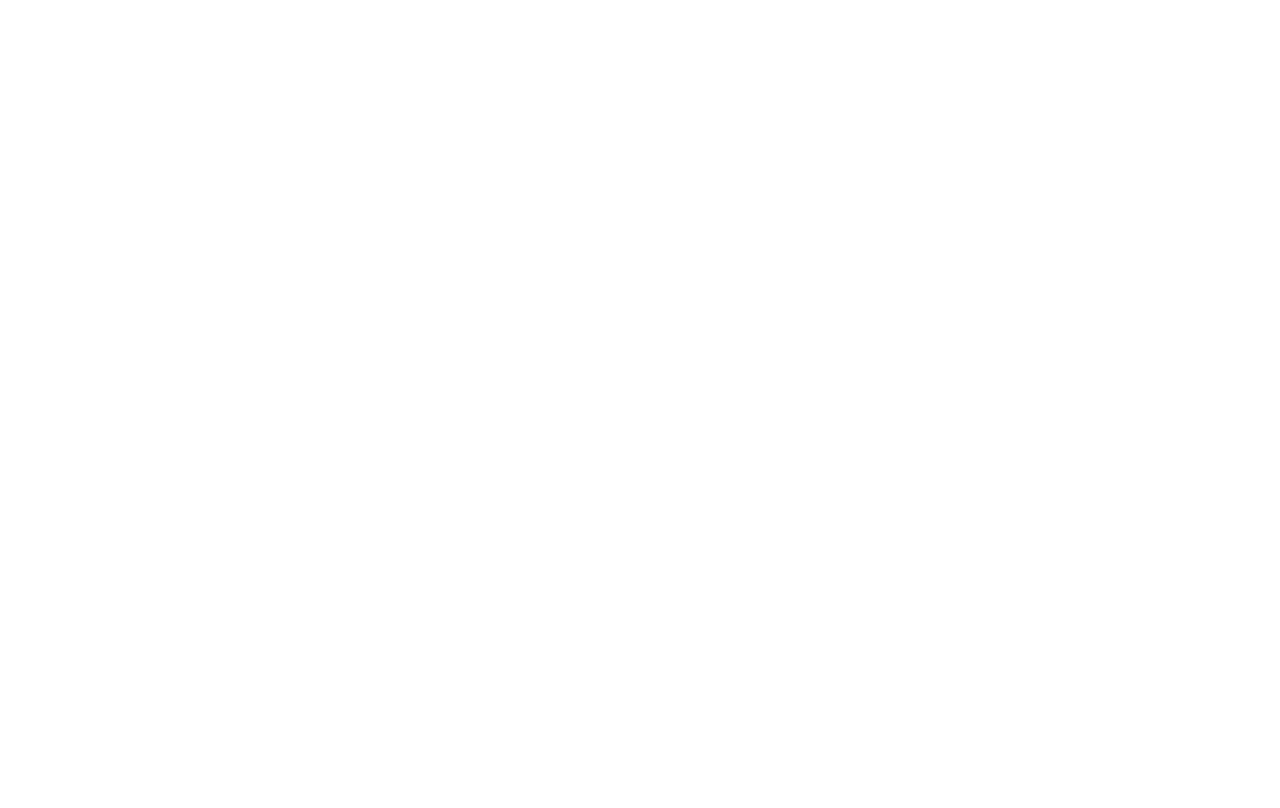
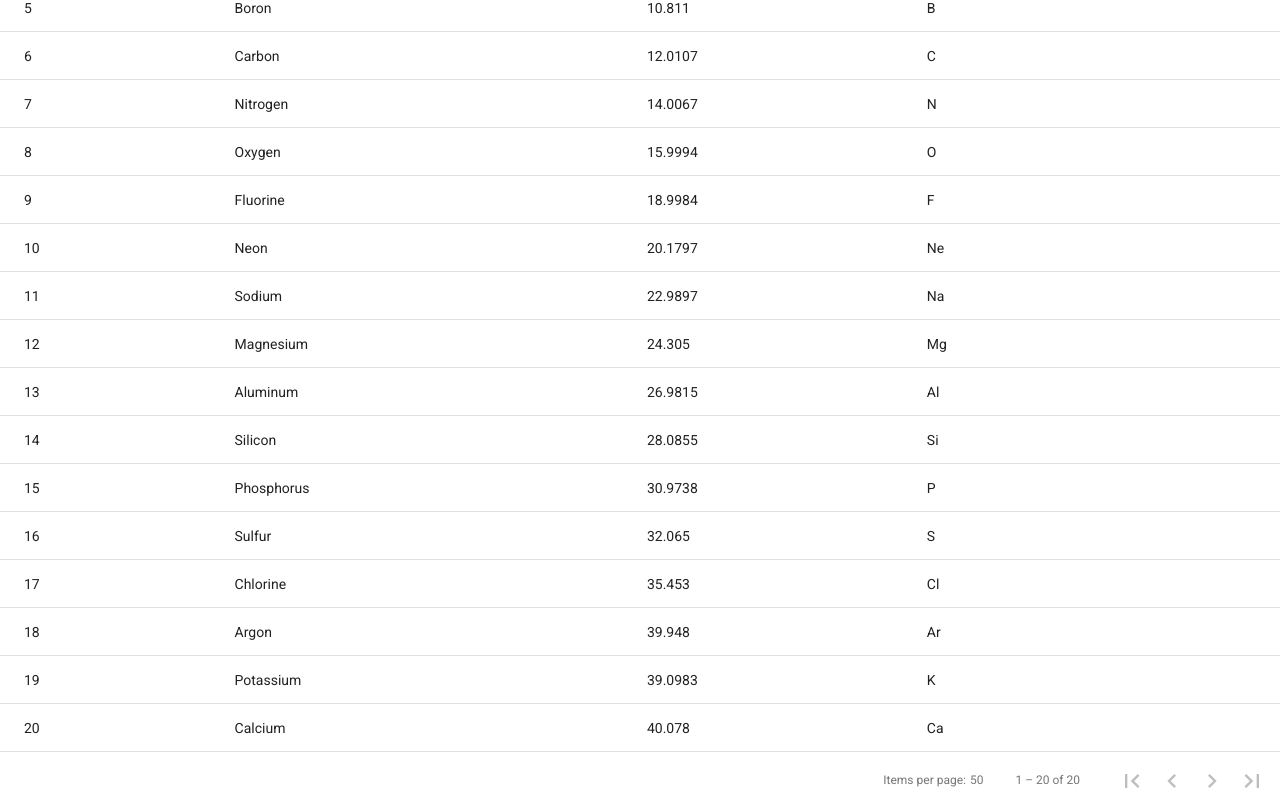
Before and after one commit to ignacioparadisi/percapital-portafolio-front, an Angular app: page /portfolio in a window 1280 px wide. Before the commit this address led to /. Shown: the part 328-1136 px from the top of the page. Before the commit the page ends 800 px from the top, so only its background shows below. Built offline with nearby package versions, Linux system fonts and the light colour scheme.

Commit message:
Import Portfolio Module into App Module

```diff
--- a/src/app/app-routing.module.ts
+++ b/src/app/app-routing.module.ts
@@ -3,7 +3,8 @@ import { RouterModule, Routes } from '@angular/router';
 import { PortfolioComponent } from './portfolio/portfolio.component';
 
 const routes: Routes = [
-  { path: "", component: PortfolioComponent }
+  { path: '', redirectTo: 'portfolio', pathMatch: 'full' },
+  { path: 'portfolio', component: PortfolioComponent }
 ];
 
 @NgModule({
--- a/src/app/app.module.ts
+++ b/src/app/app.module.ts
@@ -7,7 +7,7 @@ import { BrowserAnimationsModule } from '@angular/platform-browser/animations';
 
 import { MatToolbarModule } from '@angular/material/toolbar';
 import { MatButtonModule } from '@angular/material/button';
-import { MatTableModule } from '@angular/material/table';
+import { PortfolioModule } from './portfolio/portfolio.module';
 
 @NgModule({
   declarations: [
@@ -19,7 +19,7 @@ import { MatTableModule } from '@angular/material/table';
     BrowserAnimationsModule,
     MatToolbarModule,
     MatButtonModule,
-    MatTableModule
+    PortfolioModule
   ],
   providers: [],
   bootstrap: [AppComponent]
--- a/src/app/portfolio/portfolio.component.html
+++ b/src/app/portfolio/portfolio.component.html
@@ -29,7 +29,7 @@
       <tr mat-row *matRowDef="let row; columns: displayedColumns;"></tr>
     </table>
 
-    <!-- <mat-paginator showFirstLastButtons
+    <mat-paginator showFirstLastButtons
                    aria-label="Select page of periodic elements">
-    </mat-paginator> -->
+    </mat-paginator>
   </div>
--- a/src/app/portfolio/portfolio.component.scss
+++ b/src/app/portfolio/portfolio.component.scss
@@ -0,0 +1,3 @@
+table {
+    width: 100%;
+}
--- a/src/app/portfolio/portfolio.component.ts
+++ b/src/app/portfolio/portfolio.component.ts
@@ -1,4 +1,3 @@
-import { DataSource } from '@angular/cdk/collections';
 import { AfterViewInit, Component, OnInit, ViewChild } from '@angular/core';
 import { MatPaginator } from '@angular/material/paginator';
 import { MatTableDataSource } from '@angular/material/table';
```
Also changed, not shown: 1 other file (tests, documents, lock files or other folders).
